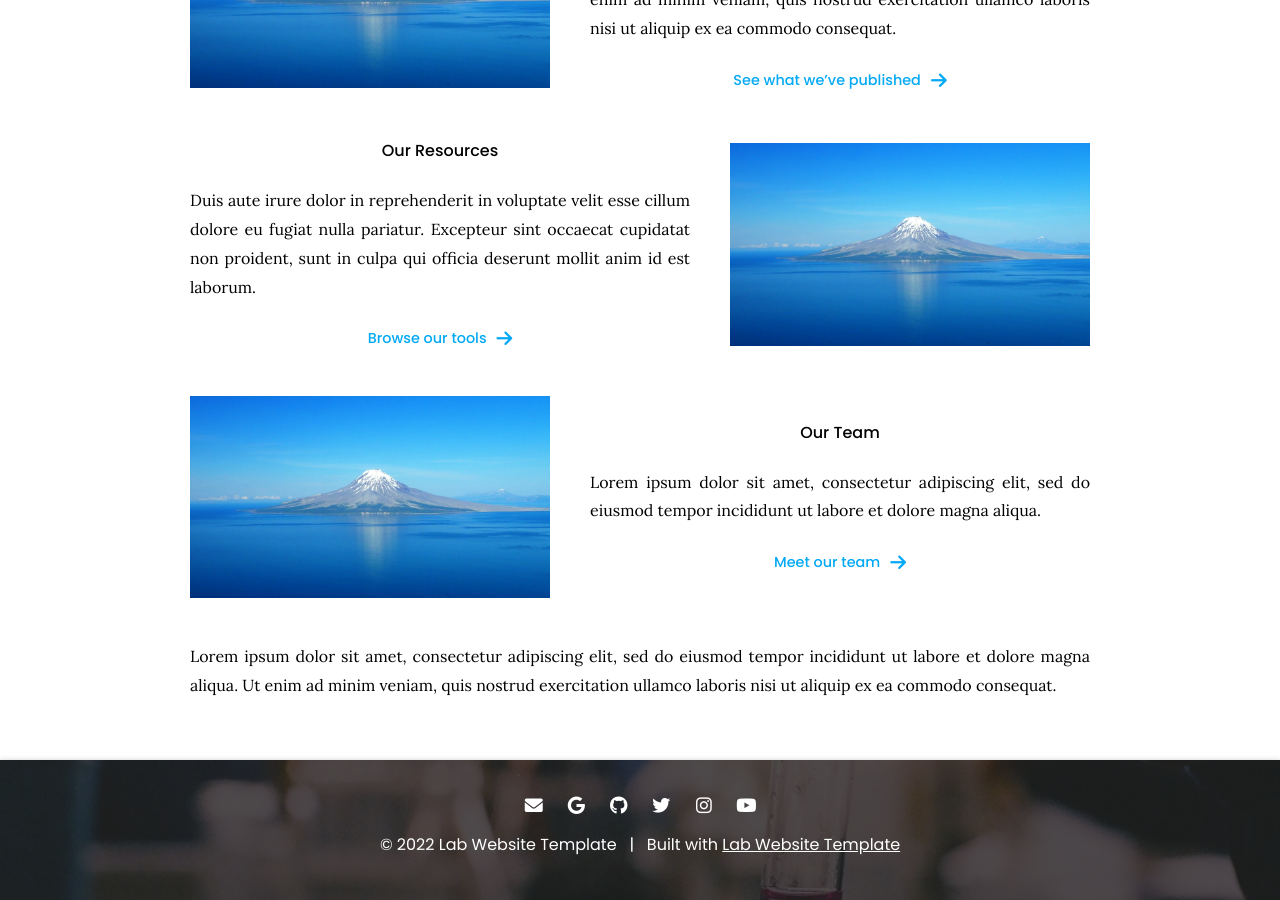
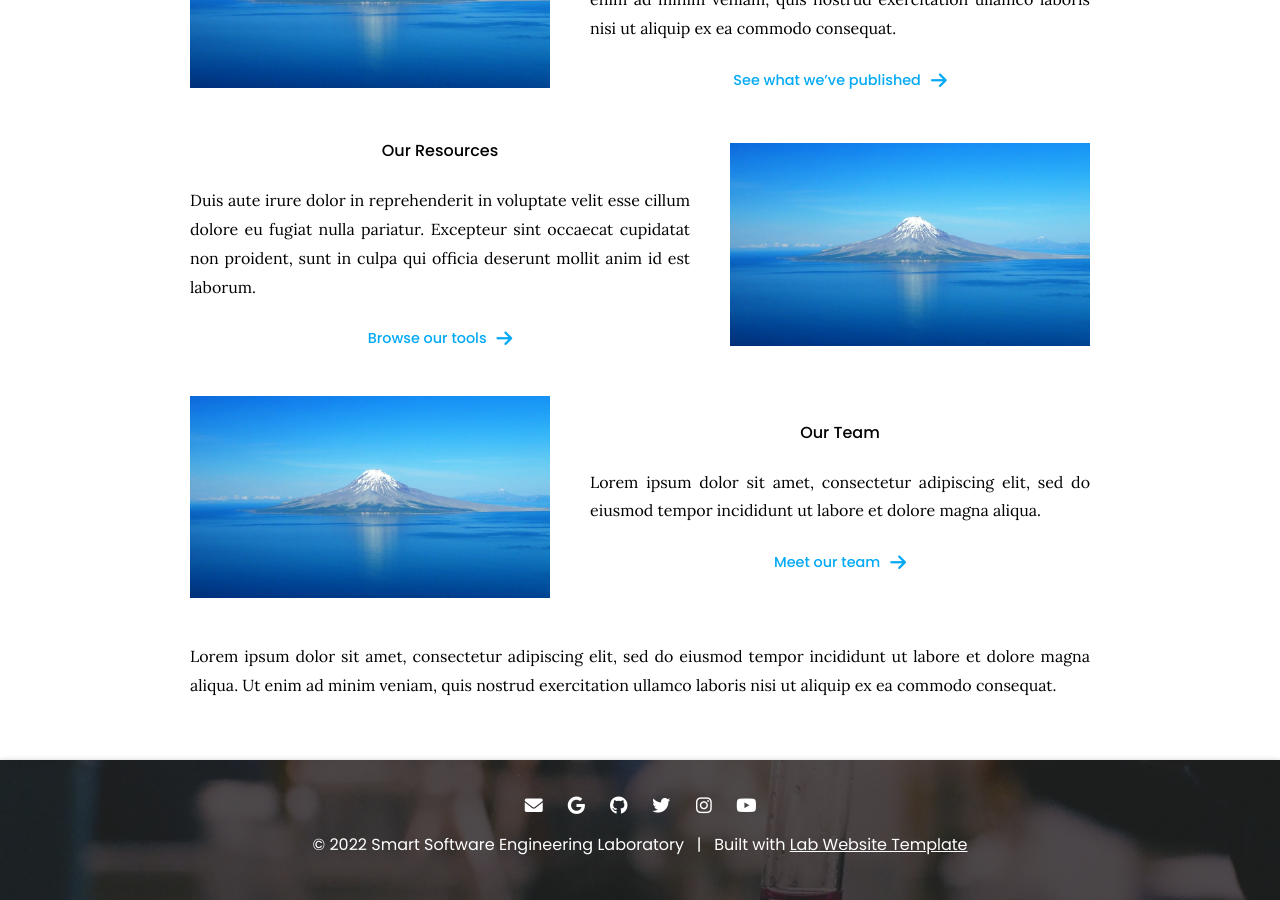
Before and after one commit to conver334/lab301, a Jekyll site: the page built from index.md, in a window 1280 px wide and 900 px high, scrolled down 973 px. Built offline with Jekyll 4.4.1, drawn with Linux system fonts in a browser that asks for light colours; some of the changed text lies outside the part shown.

Commit message:
change logo

```diff
--- a/_config.yaml
+++ b/_config.yaml
@@ -1,9 +1,9 @@
 ### basic settings
 
 # site properties and page defaults
-title: Lab Website Template
-description: An easy-to-use, flexible website template for labs, with automatic citations, GitHub tag imports, pre-built components, and more.
-logo: images/logo.svg
+title: Smart Software Engineering Laboratory
+description: East China Normal University Smart Software Engineering Laboratory
+logo: images/301logo.jpg
 header: images/background.jpg
 footer: images/background.jpg
 baseurl: /lab301
```
Also changed, not shown: images/301logo.jpg (added).
